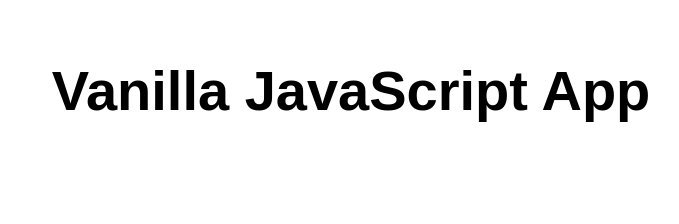
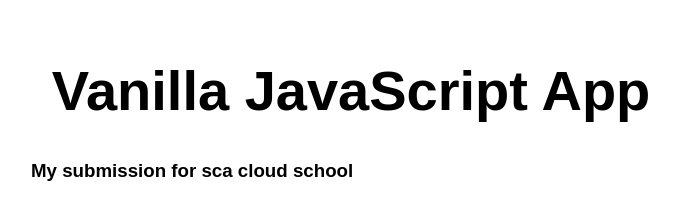
Before and after one commit to jadesola123/testapp, a website: page src/index.html in a window 1280 px wide. Shown: the whole page, without its empty margins (289-968 px from the left). Drawn offline with Linux system fonts and the light colour scheme.

Commit message:
Update index.html

```diff
--- a/src/index.html
+++ b/src/index.html
@@ -11,6 +11,7 @@
 <body>
   <main>
     <h1>Vanilla JavaScript App</h1>
+    <h3>My submission for sca cloud school</h3>
   </main>
 </body>
 
```
